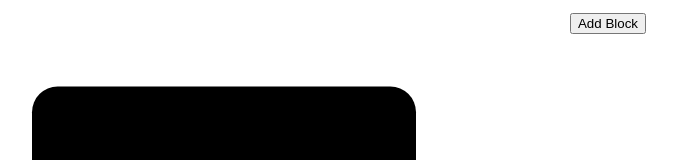
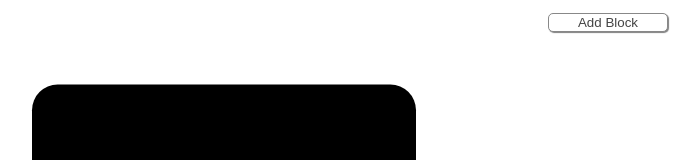
Before and after one commit to K00ry/interview-problem, a React (Create React App) app: page / in a window 1280 px wide. Shown: the top 160 px of the page, without its empty margins (32-732 px from the left). Built offline with nearby package versions, Linux system fonts and the light colour scheme.

Commit message:
added btn styles

```diff
--- a/src/App.css
+++ b/src/App.css
@@ -47,4 +47,15 @@
 .btn{
   margin-top: 1em ;
   margin-bottom: 2em;
+  display: inline-block;
+  background: white;
+  color: #444;
+  width: 120px;
+  border-radius: 5px;
+  border: thin solid #888;
+  box-shadow: 1px 1px 1px grey;
+  white-space: nowrap;
 }
+.btn:focus{
+  outline: none;
+}
```
